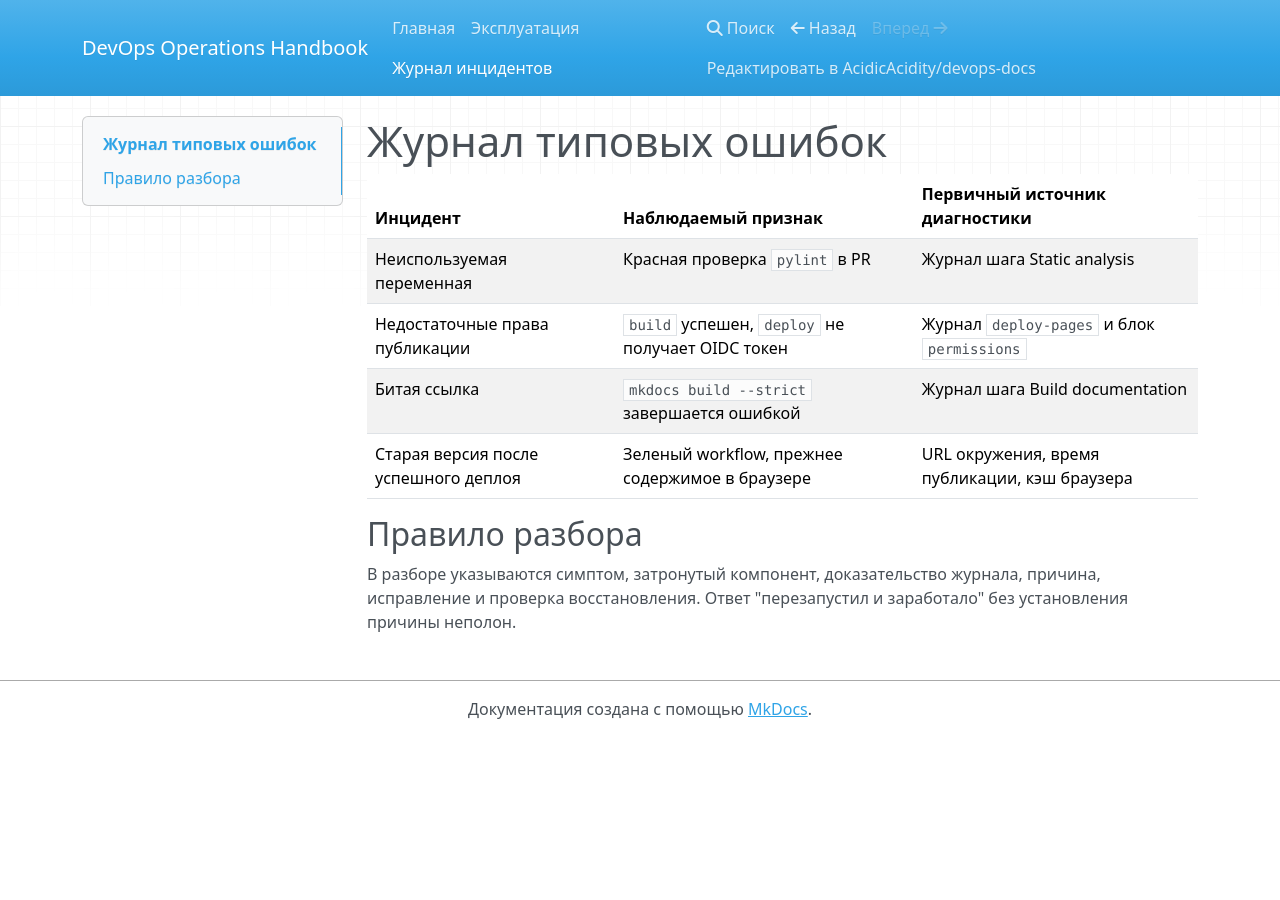
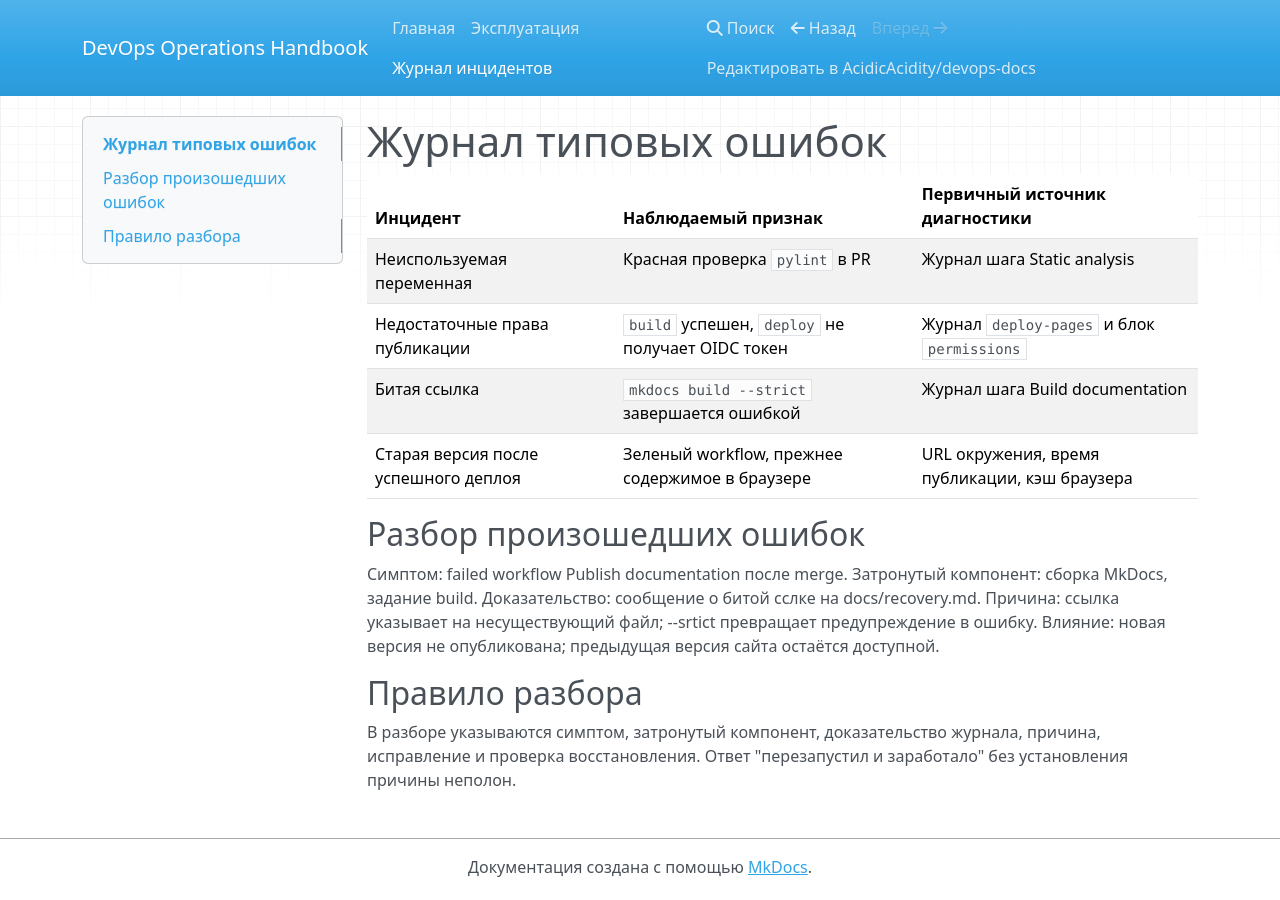
Before and after one commit to AcidicAcidity/devops-docs, an MkDocs documentation site: the page built from docs/incidents.md, in a window 1280 px wide. Built offline with MkDocs 1.6.1, drawn with Linux system fonts in a browser that asks for light colours; nearby versions of some CDN libraries.

Commit message:
docs: add short resume about error

```diff
--- a/docs/incidents.md
+++ b/docs/incidents.md
@@ -7,6 +7,13 @@
 | Битая ссылка | `mkdocs build --strict` завершается ошибкой | Журнал шага Build documentation |
 | Старая версия после успешного деплоя | Зеленый workflow, прежнее содержимое в браузере | URL окружения, время публикации, кэш браузера |
 
+## Разбор произошедших ошибок
+Симптом: failed workflow Publish documentation после merge.
+Затронутый компонент: сборка MkDocs, задание build.
+Доказательство: сообщение о битой сслке на docs/recovery.md.
+Причина: ссылка указывает на несуществующий файл; --srtict превращает предупреждение в ошибку.
+Влияние: новая версия не опубликована; предыдущая версия сайта остаётся доступной.
+
 ## Правило разбора
 
 В разборе указываются симптом, затронутый компонент, доказательство журнала, причина, исправление и проверка восстановления. Ответ "перезапустил и заработало" без установления причины неполон.
```
